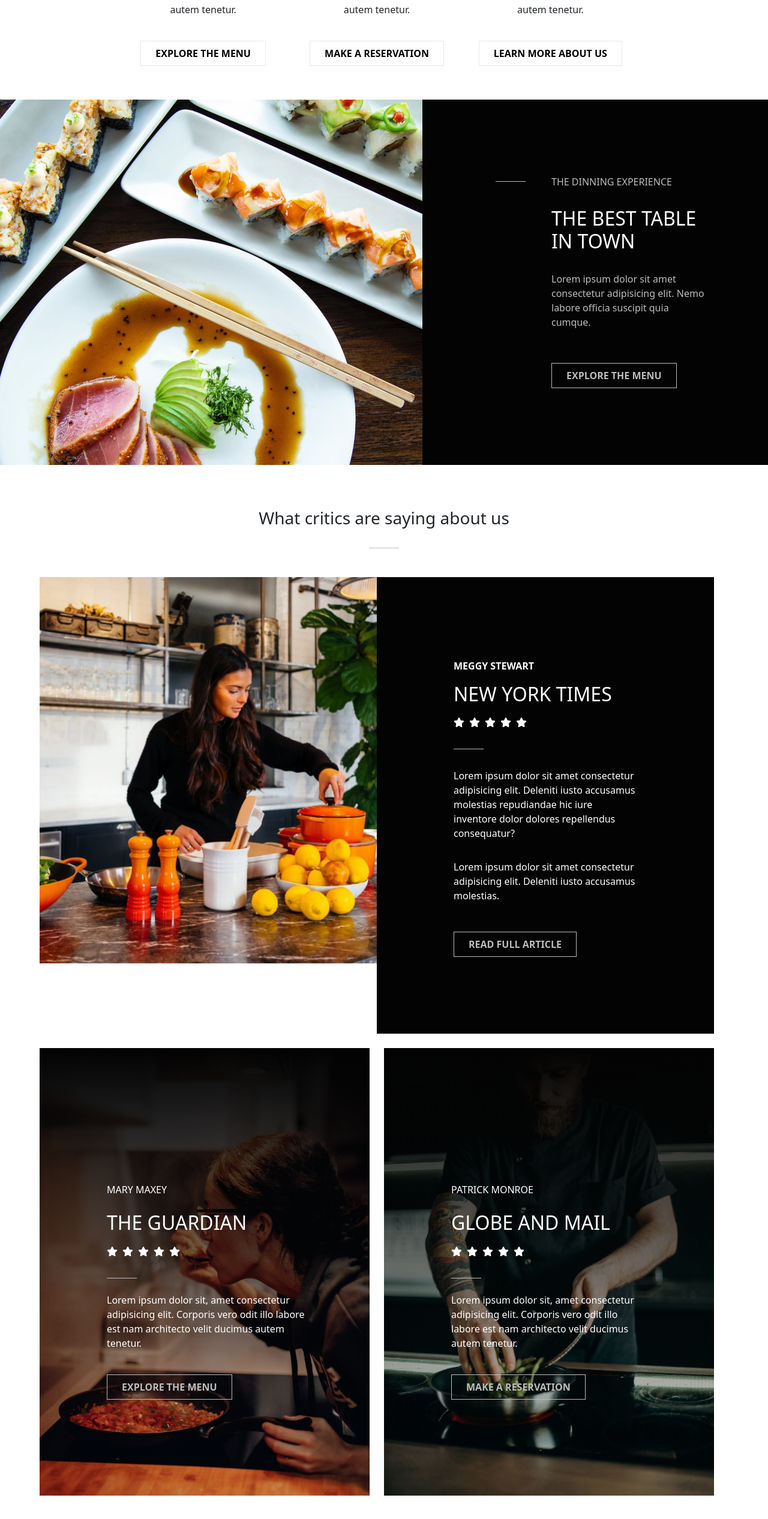
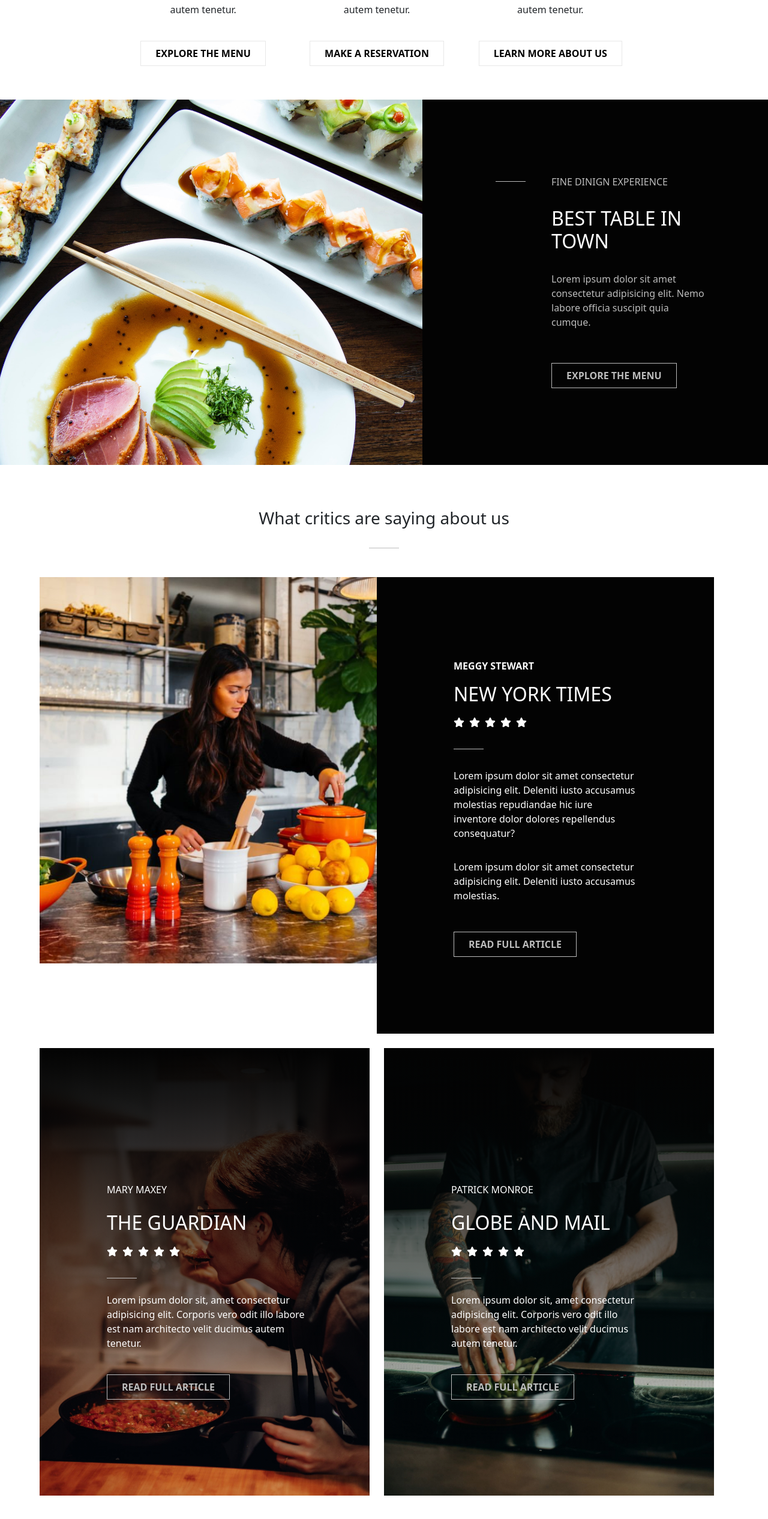
Before and after one commit to Danielateresa/proj-html-vuejs, a Vue app: page / in a window 1280 px wide. Shown: the part 1780-4312 px from the top of the page at 60% size. Built offline with nearby package versions, Linux system fonts and the light colour scheme.

Commit message:
Created component with props

```diff
--- a/src/components/sections/BestTable.vue
+++ b/src/components/sections/BestTable.vue
@@ -1,10 +1,10 @@
 <script>
 import { store } from '../../store.js';
-import SiteButton from '../SiteButton.vue';
+import InfoComponent from './InfoComponent.vue';
 export default {
     name: 'BestTable',
     components: {
-        SiteButton,
+        InfoComponent
     },
     data() {
         return {
@@ -18,35 +18,10 @@ export default {
 <template>
 
     <section class="best_table">
-        <div class="container">
-            <div class="row w-100 d-flex justify-content-end ">
-                <div class="col-1">
-                    <div class="line me-5 mt-2"></div>
-                </div>
-                <!-- /.col-1 -->
 
-                <div class="col-3">
-                    <div class="slogan">
+        <InfoComponent :title="store.infoTable.title" :slogan="store.infoTable.slogan" :text="store.infoTable.text"
+            :button="store.infoTable.buttonText" />
 
-                        <h6 class="text-uppercase">the dinning experience</h6>
-                    </div>
-                    <div class="text">
-                        <h2 class="text-uppercase py-4">the best table in town</h2>
-                        <p> Lorem ipsum dolor sit amet consectetur adipisicing elit. Nemo labore officia suscipit quia
-                            cumque.</p>
-
-                    </div>
-
-                    <siteButton class="site_button">
-                        explore the menu
-                    </siteButton>
-                    <!-- button component -->
-
-                </div>
-                <!-- /.col-3 -->
-            </div>
-
-        </div>
     </section>
 
 </template>
@@ -62,30 +37,6 @@ export default {
     background-repeat: no-repeat;
     padding: 8rem 0;
 
-    .line {
-        border-bottom: 1px solid $silver;
-        width: 50px;
-        height: min-content;
-    }
-
-    .col-3 {
-        color: $silver;
-
-        h2 {
-            color: $light;
-        }
-
-        .site_button {
-            color: $silver;
-            border: 1px solid $silver;
-            margin-top: 40px;
-
-            &:hover {
-                background-color: $light;
-                color: $dark;
-            }
-        }
-    }
 
 }
 </style>
--- /dev/null
+++ b/src/components/sections/InfoComponent.vue
@@ -0,0 +1,81 @@
+<script>
+
+import SiteButton from '../SiteButton.vue';
+export default {
+    name: 'InfoComponent',
+    props: {
+        title: String,
+        slogan: String,
+        text: String,
+        button: String
+    },
+    components: {
+        SiteButton,
+
+    },
+
+}
+
+</script>
+
+<template>
+
+    <div class="container">
+        <div class="row w-100 d-flex justify-content-end ">
+            <div class="col-1">
+                <div class="line me-5 mt-2"></div>
+            </div>
+            <!-- /.col-1 -->
+
+            <div class="col-3">
+                <div class="slogan">
+
+                    <h6 class="text-uppercase">{{ slogan }}</h6>
+                </div>
+                <div class="text">
+                    <h2 class="text-uppercase py-4">{{ title }}</h2>
+                    <p>{{ text }}</p>
+
+                </div>
+
+                <siteButton class="site_button">
+                    {{ button }}
+                </siteButton>
+                <!-- button component -->
+
+            </div>
+            <!-- /.col-3 -->
+        </div>
+
+    </div>
+
+</template>
+
+<style lang="scss" scoped>
+@use '../../assets/scss/partials/variables' as*;
+
+.line {
+    border-bottom: 1px solid $silver;
+    width: 50px;
+    height: min-content;
+}
+
+.col-3 {
+    color: $silver;
+
+    h2 {
+        color: $light;
+    }
+
+    .site_button {
+        color: $silver;
+        border: 1px solid $silver;
+        margin-top: 40px;
+
+        &:hover {
+            background-color: $light;
+            color: $dark;
+        }
+    }
+}
+</style>
--- a/src/store.js
+++ b/src/store.js
@@ -34,7 +34,7 @@ export const store = reactive({
         name: 'mary maxey',
         magazine: 'the guardian',
         img: '/info52x.jpg',
-        buttonText: 'explore the menu',
+        buttonText: 'read full article',
         text: 'Lorem ipsum dolor sit, amet consectetur adipisicing elit. Corporis vero odit illo labore est nam architecto velit ducimus autem tenetur.'
     },
     {
@@ -42,7 +42,7 @@ export const store = reactive({
         img: '/info12x.jpg',
         magazine: 'globe and mail',
         title: 'perfect for groups',
-        buttonText: 'make a reservation',
+        buttonText: 'read full article',
         text: 'Lorem ipsum dolor sit, amet consectetur adipisicing elit. Corporis vero odit illo labore est nam architecto velit ducimus autem tenetur.'
     }],
 
@@ -63,4 +63,18 @@ export const store = reactive({
     },
     ],
 
+    infoTable: {
+        slogan: 'fine dinign experience',
+        title: 'best table in town',
+        text: 'Lorem ipsum dolor sit amet consectetur adipisicing elit. Nemo labore officia suscipit quia cumque.',
+        buttonText: 'explore the menu',
+    },
+
+    infoTakeout: {
+        slogan: 'fine dinign experience',
+        title: 'best table in town',
+        text: 'Lorem ipsum dolor sit amet consectetur adipisicing elit. Nemo labore officia suscipit quia cumque.',
+        buttonText: 'view takeout menu',
+    },
+
 })
```
